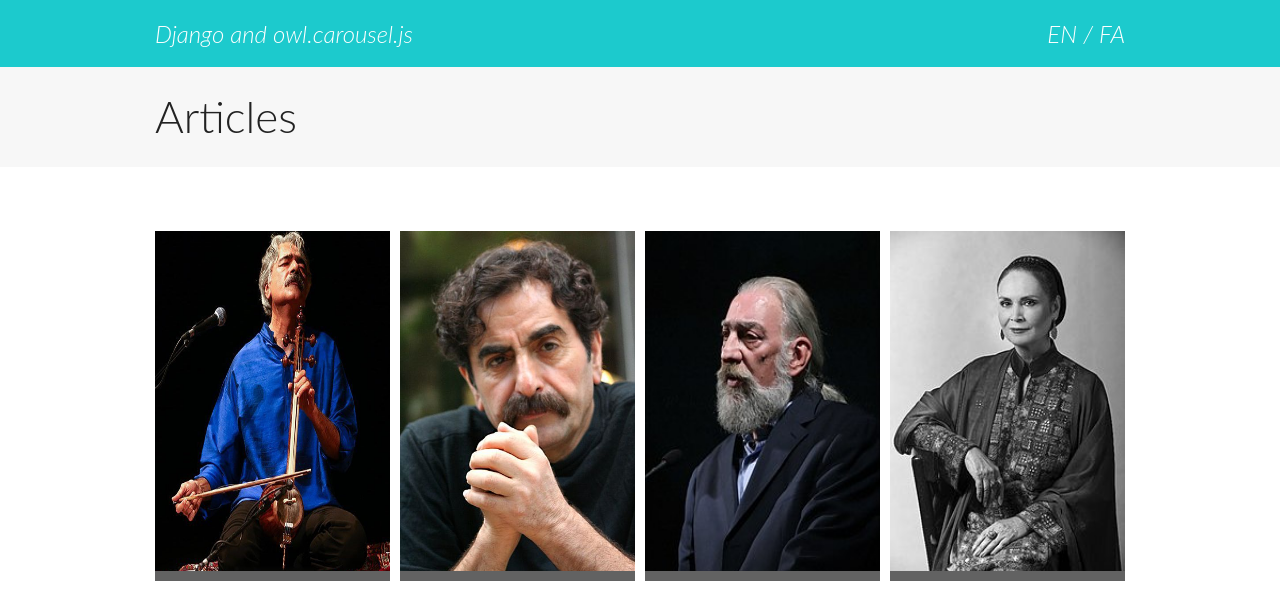
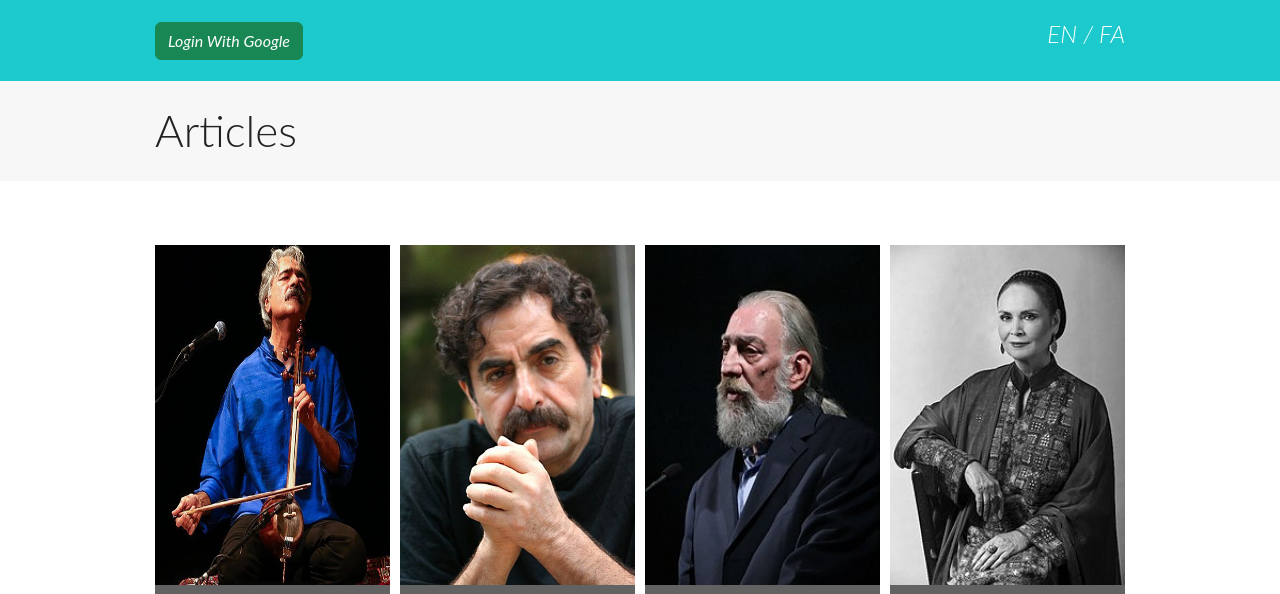
Before and after one commit to javad-feyzabadi/Django-two-lang-and-slideshow-test-, a Django app: page /en/ in a window 1280 px wide. Shown: the top 594 px of the page. Run offline with Django 4.2, Linux system fonts and the light colour scheme; data comes from the database, SQL or seed files in the repository.

Commit message:
login in google

```diff
--- a/slideshow/templates/slideshow/home.html
+++ b/slideshow/templates/slideshow/home.html
@@ -18,6 +18,7 @@
 
     <!-- Stylesheets -->
     <!-- <link href='https://fonts.googleapis.com/css?family=Lato:300,400,700,400italic,300italic' rel='stylesheet' type='text/css'> -->
+    <link href="https://cdn.jsdelivr.net/npm/bootstrap@5.3.0-alpha1/dist/css/bootstrap.min.css" rel="stylesheet" integrity="sha384-GLhlTQ8iRABdZLl6O3oVMWSktQOp6b7In1Zl3/Jr59b6EGGoI1aFkw7cmDA6j6gD" crossorigin="anonymous">
     <link rel="stylesheet" href="{% static 'slideshow/css/docs.theme.min.css' %}">
     {% if LANGUAGE_CODE == 'fa' %}
       <link rel="stylesheet" href="{% static 'slideshow/css/rtl.css' %}">
@@ -52,7 +53,12 @@
         <div class="large-12 columns">
           <div class="brand left">
             <h3>
-              <a href="/OwlCarousel2/">{% translate 'Django' %} {% translate 'and' %}  {% translate 'owl.carousel.js' %} </a>
+            {% if user.is_authenticated %}
+              <small>Wellcom {{user.username}}</small>
+              <a class="btn btn-danger" href="{% url 'logout' %}?lang=en&next=/en/{{request.path|slice:'4:'}}">{% translate 'Logout'%}</a>
+            {% else %}
+              <a class="btn btn-success" href="{% url 'social:begin' 'google-oauth2' %}">{% translate 'Login With Google' %}</a>
+            {% endif %}
             </h3>
           </div>
           <div class="brand right">
```
